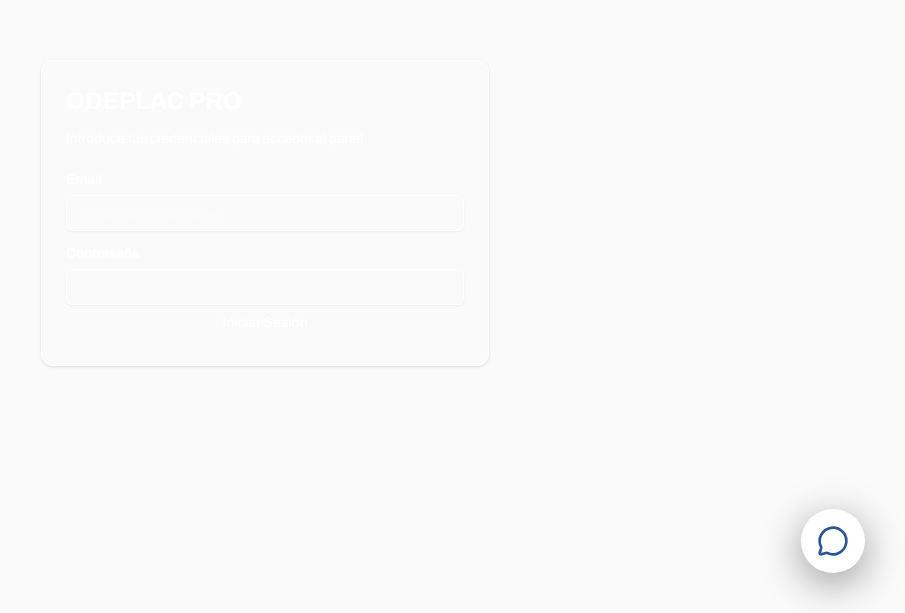
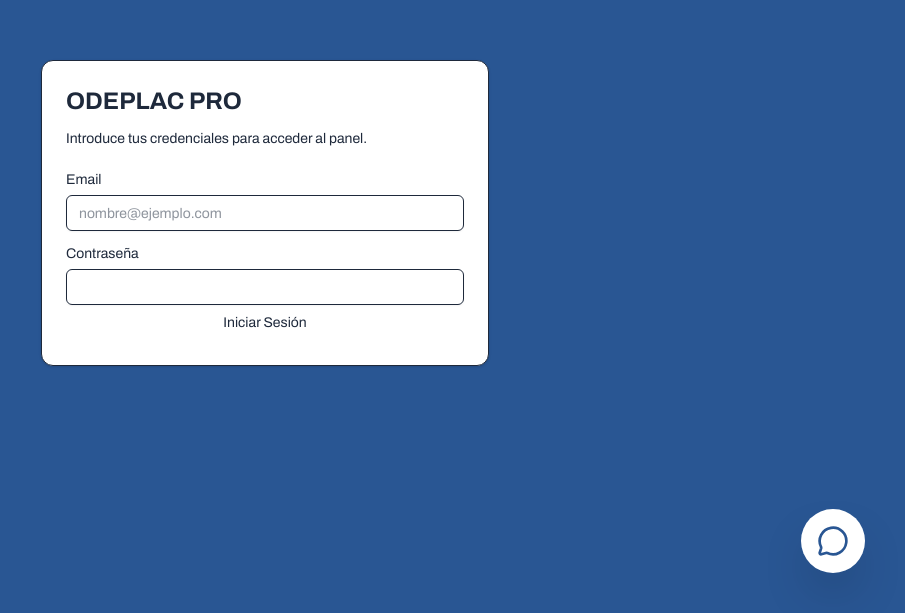
Before and after one commit to Siana2022/odeplac-pro, a Next.js app: page /login in a window 1280 px wide. Shown: the part 187-800 px from the top of the page, without its empty margins (375-1280 px from the left). Built offline with nearby package versions, Linux system fonts and the light colour scheme; no server answers.

Commit message:
newversion layout

```diff
--- a/src/app/globals.css
+++ b/src/app/globals.css
@@ -5,10 +5,11 @@
 
 @theme inline {
   --font-archivo: var(--font-archivo);
+  /* REGLA DE ORO: El background SIEMPRE es tu azul */
   --color-background: #295693;
   --color-foreground: #ffffff;
-  --color-sidebar: #1e3f6d;
-  --color-border: rgba(255, 255, 255, 0.1);
+  --color-card: #ffffff;
+  --color-card-foreground: #1e293b;
 }
 
 :root {
@@ -17,21 +18,25 @@
 }
 
 @layer base {
-  html, body {
+  /* Forzamos el azul en la raíz */
+  html, body, #__next, [data-v-app] {
     background-color: #295693 !important;
-    color: #ffffff; /* Quitamos el !important de aquí */
+    color: #ffffff;
     font-family: var(--font-archivo), sans-serif;
-    margin: 0;
-    min-height: 100vh;
   }
 
-  /* Forzamos blanco solo en el cuerpo, pero permitimos cambios en las cajas */
-  body {
-    @apply text-white;
+  /* 🚨 ELIMINADOR DE BLANCOS: Esto busca cualquier fondo claro y lo vuelve azul */
+  main, section, .bg-slate-50, .bg-gray-50, .bg-zinc-50 {
+    background-color: #295693 !important;
   }
 
-  /* Las clases de fondo de shadcn/ui ahora serán azules por defecto */
-  .bg-background {
-    background-color: #295693 !important;
+  /* Mantenemos las tarjetas blancas con texto negro como en tu pipeline */
+  .card, [class*="Card"] {
+    background-color: #ffffff !important;
+    color: #1e293b !important;
+  }
+
+  .card *, [class*="Card"] * {
+    color: #1e293b !important;
   }
 }
--- a/src/app/layout.tsx
+++ b/src/app/layout.tsx
@@ -1,36 +1,43 @@
-import type { Metadata } from "next";
+'use client' // Necesario para el estado del botón
+
+import { useState } from "react";
 import { Archivo } from "next/font/google";
-import { MessageCircle } from "lucide-react";
+import { MessageCircle, X } from "lucide-react";
 import "./globals.css";
 
 const archivo = Archivo({
   variable: "--font-archivo",
   subsets: ["latin"],
-  weight: ["300", "400", "500", "600", "700"],
+  weight: ["400", "700"],
 });
 
-export const metadata: Metadata = {
-  title: "ODEPLAC PRO",
-  description: "CRM for construction management",
-  manifest: "/manifest.json",
-};
+export default function RootLayout({ children }: { children: React.ReactNode }) {
+  const [isOpen, setIsOpen] = useState(false);
 
-export default function RootLayout({
-  children,
-}: Readonly<{
-  children: React.ReactNode;
-}>) {
   return (
     <html lang="es">
-      <body className={`${archivo.variable} antialiased font-archivo`}>
+      <body className={`${archivo.variable} antialiased font-archivo bg-[#295693]`}>
         {children}
 
-        {/* BOTÓN FLOTANTE IA GENERAL - FIJO EN LA ESQUINA */}
+        {/* VENTANA DE CHAT GENERAL (Solo se ve si isOpen es true) */}
+        {isOpen && (
+          <div className="fixed bottom-28 right-10 z-[99999] w-80 h-96 bg-white rounded-2xl shadow-2xl flex flex-col overflow-hidden border border-zinc-200 animate-in fade-in slide-in-from-bottom-4">
+            <div className="bg-[#295693] p-4 text-white flex justify-between items-center">
+              <span className="font-bold">Asistente General</span>
+              <X className="cursor-pointer" size={20} onClick={() => setIsOpen(false)} />
+            </div>
+            <div className="flex-1 p-4 text-zinc-600 text-sm">
+              ¡Hola! Soy tu IA de ODEPLAC. Pregúntame lo que quieras sobre normativa o gestión.
+            </div>
+          </div>
+        )}
+
+        {/* BOTÓN FLOTANTE */}
         <button
-          title="Asistente General"
-          className="fixed bottom-10 right-10 z-[99999] flex h-16 w-16 items-center justify-center rounded-full bg-white text-[#295693] shadow-[0_10px_40px_rgba(0,0,0,0.4)] transition-all hover:scale-110 active:scale-95 cursor-pointer border-none"
+          onClick={() => setIsOpen(!isOpen)}
+          className="fixed bottom-10 right-10 z-[99999] flex h-16 w-16 items-center justify-center rounded-full bg-white text-[#295693] shadow-2xl hover:scale-110 transition-all border-none"
         >
-          <MessageCircle size={32} />
+          {isOpen ? <X size={32} /> : <MessageCircle size={32} />}
         </button>
       </body>
     </html>
```
